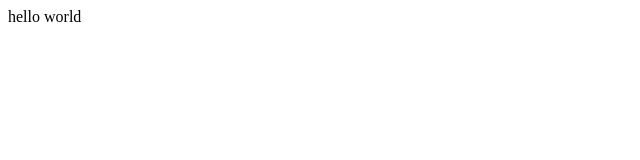
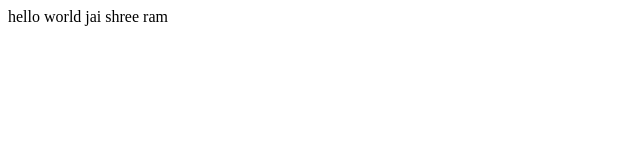
Before and after one commit to sudeepti25/sudeeptidemo, a plain HTML site: page index.html in a window 1280 px wide. Shown: the whole page, without its empty margins (0-640 px from the left). Drawn offline with Linux system fonts and the light colour scheme.

Commit message:
Update index.html
welcome

```diff
--- a/index.html
+++ b/index.html
@@ -1 +1 @@
-<p>hello world</p>
+<p>hello world jai shree ram</p>
```
